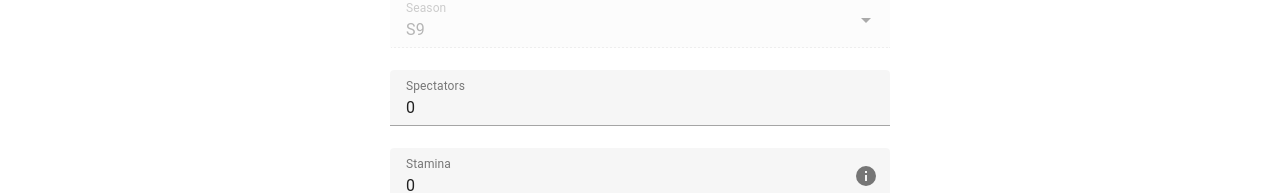
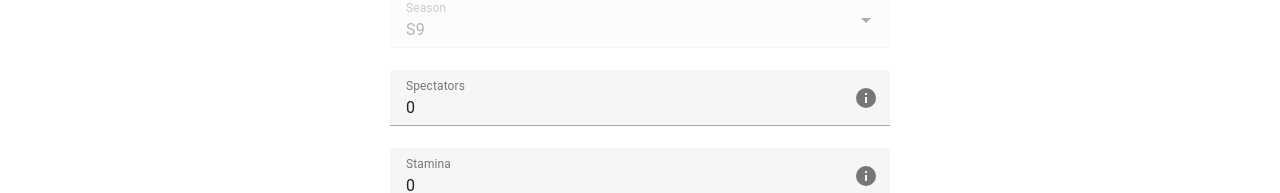
Before and after one commit to aentwist/afk-arena, a Vue app: page /abex in a window 1280 px wide. Shown: the part 253-446 px from the top of the page. Built offline with nearby package versions, Linux system fonts and the light colour scheme.

Commit message:
feat: add details to spectators setting

```diff
--- a/src/views/AbexView.vue
+++ b/src/views/AbexView.vue
@@ -11,7 +11,14 @@
           class="required"
           label="Spectators"
           type="number"
-        />
+          data-test="spectators"
+        >
+          <template #append-inner>
+            <InformationIcon
+              text="Militia members accrue stamina 1.2% faster per spectator"
+            />
+          </template>
+        </v-text-field>
         <!-- TODO: Only allow positive integers -->
         <v-text-field
           v-model.number="stamina"
```
